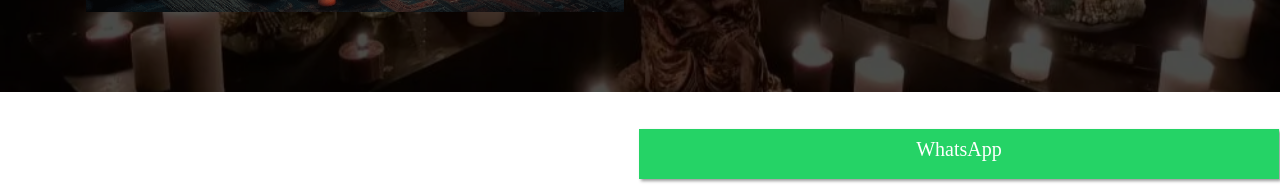
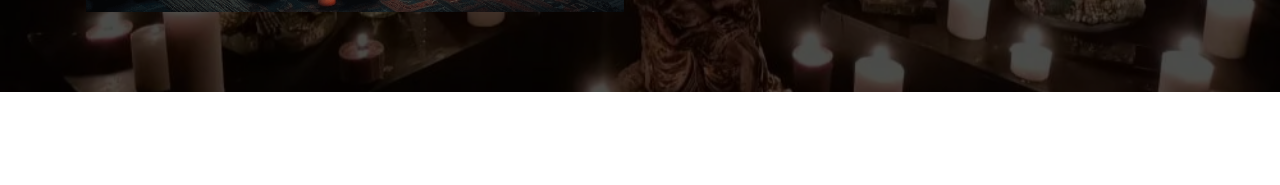
Before and after one commit to jeisongapa/VICTOR1, a plain HTML site: page index.html in a window 1280 px wide. Shown: the part 606-791 px from the top of the page. Drawn offline with Linux system fonts and the light colour scheme; files whose address does not match are found by name.

```diff
--- a/index.html
+++ b/index.html
@@ -39,9 +39,7 @@
 height="0" width="0" style="display:none;visibility:hidden"></iframe></noscript>
 <!-- End Google Tag Manager (noscript) -->
 
-<a href="https://contacto.guru/Vic1"
-    class="whatsapp position-fixed" target="_blank " rel="noreferrer" alt="whatsapp">
-    WhatsApp <i class="fab fa-whatsapp whatsapp-icon"></i></a>
+
 
   <section data-bs-version="5.1" class="header11 cid-sFF0SGinka mbr-parallax-background" id="header11-1">
 
```
Also changed, not shown: pactos.html (+1 -3 lines), 1 other file.
